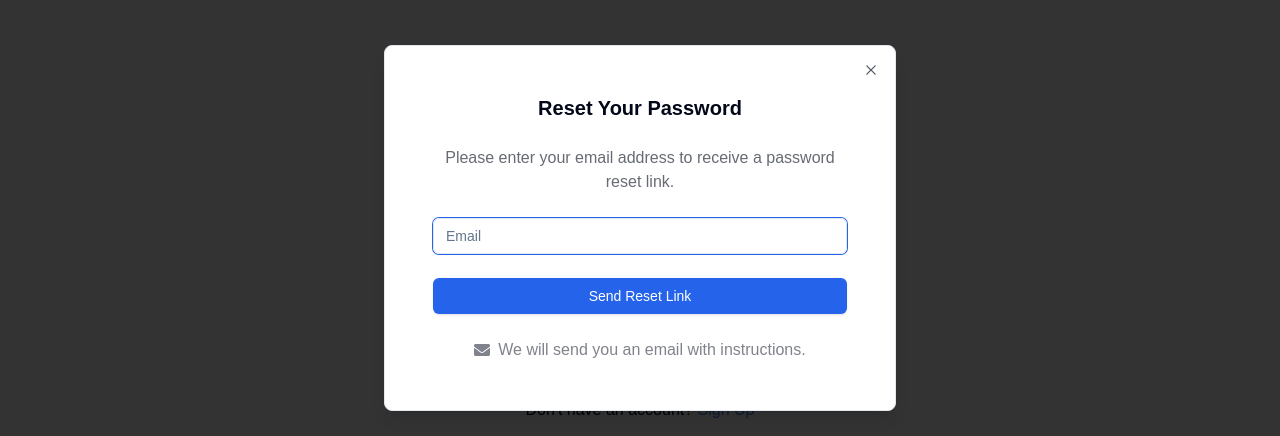
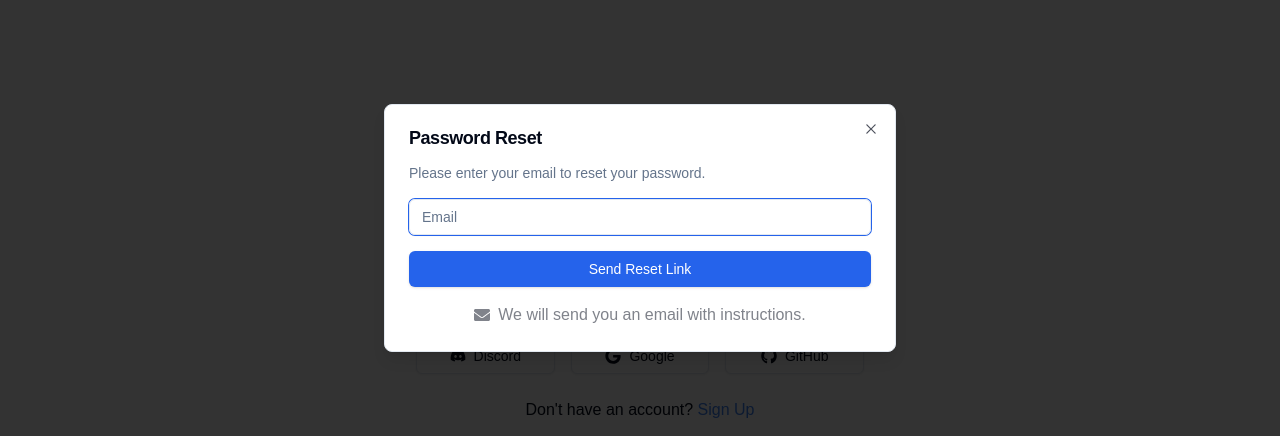
Before and after one commit to ClementG91/Next-Template, a Next.js app: page /auth/signin in a window 1280 px wide. Both pictures are taken after a click on the button "Forgot your password?". Shown: the part 172-608 px from the top of the page. Built offline with nearby package versions, Linux system fonts and the light colour scheme; no server answers.

Commit message:
fix consol error dialogue

```diff
--- a/components/pages/auth/request-password-reset-form.tsx
+++ b/components/pages/auth/request-password-reset-form.tsx
@@ -72,11 +72,7 @@ export default function RequestPasswordResetForm() {
   }, [isCooldown]);
 
   return (
-    <form onSubmit={handleSubmit(onSubmit)} className="space-y-6 p-6">
-      <h2 className="text-xl font-semibold text-center">Reset Your Password</h2>
-      <p className="text-foreground/60 text-center">
-        Please enter your email address to receive a password reset link.
-      </p>
+    <form onSubmit={handleSubmit(onSubmit)} className="space-y-4">
       <div>
         <Input type="email" placeholder="Email" {...register('email')} />
         {errors.email && (
--- a/components/pages/auth/sign-in-form.tsx
+++ b/components/pages/auth/sign-in-form.tsx
@@ -11,14 +11,19 @@ import { useToast } from '@/hooks/use-toast';
 import Link from 'next/link';
 import { FaDiscord, FaGoogle, FaGithub } from 'react-icons/fa';
 import { signInSchema, SignInFormValues } from '@/lib/schemas/auth/sign-in';
-import RequestPasswordResetForm from '@/components/pages/auth/request-password-reset-form'; // Importer le formulaire de réinitialisation
-import { Dialog, DialogContent } from '@/components/ui/dialog';
+import RequestPasswordResetForm from '@/components/pages/auth/request-password-reset-form'; // Import the password reset form
+import {
+  Dialog,
+  DialogContent,
+  DialogTitle,
+  DialogDescription,
+} from '@/components/ui/dialog'; // Import DialogDescription
 
 export default function SignInForm() {
   const router = useRouter();
   const { toast } = useToast();
   const [isLoading, setIsLoading] = useState(false);
-  const [isDialogOpen, setIsDialogOpen] = useState(false); // État pour contrôler le dialogue
+  const [isDialogOpen, setIsDialogOpen] = useState(false); // State to control the dialog
 
   const {
     register,
@@ -181,9 +186,13 @@ export default function SignInForm() {
           </Button>
         </p>
 
-        {/* Dialogue pour la réinitialisation de mot de passe */}
+        {/* Dialog for password reset */}
         <Dialog open={isDialogOpen} onOpenChange={setIsDialogOpen}>
           <DialogContent>
+            <DialogTitle>Password Reset</DialogTitle>
+            <DialogDescription>
+              Please enter your email to reset your password.
+            </DialogDescription>
             <RequestPasswordResetForm />
           </DialogContent>
         </Dialog>
```
